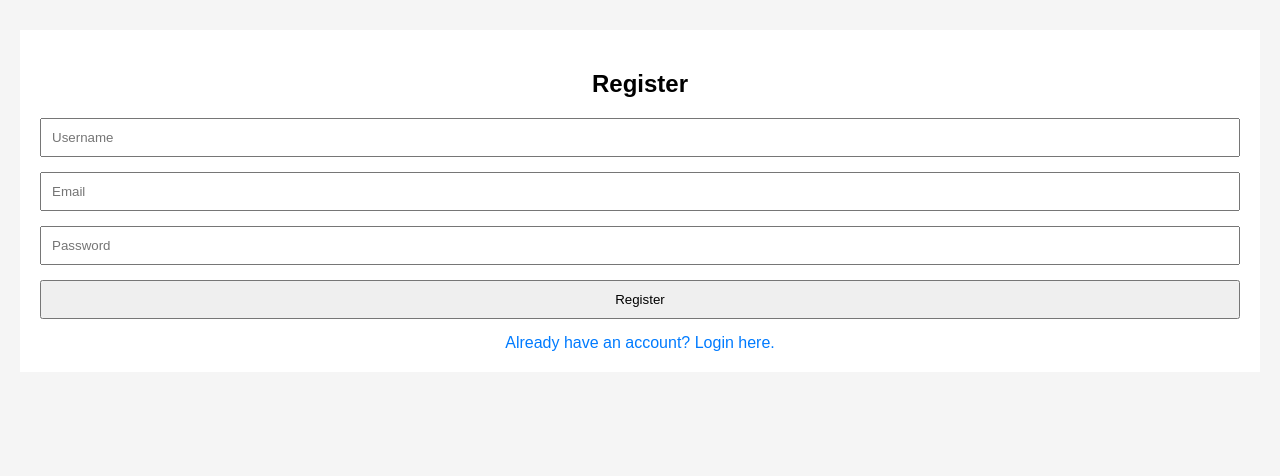
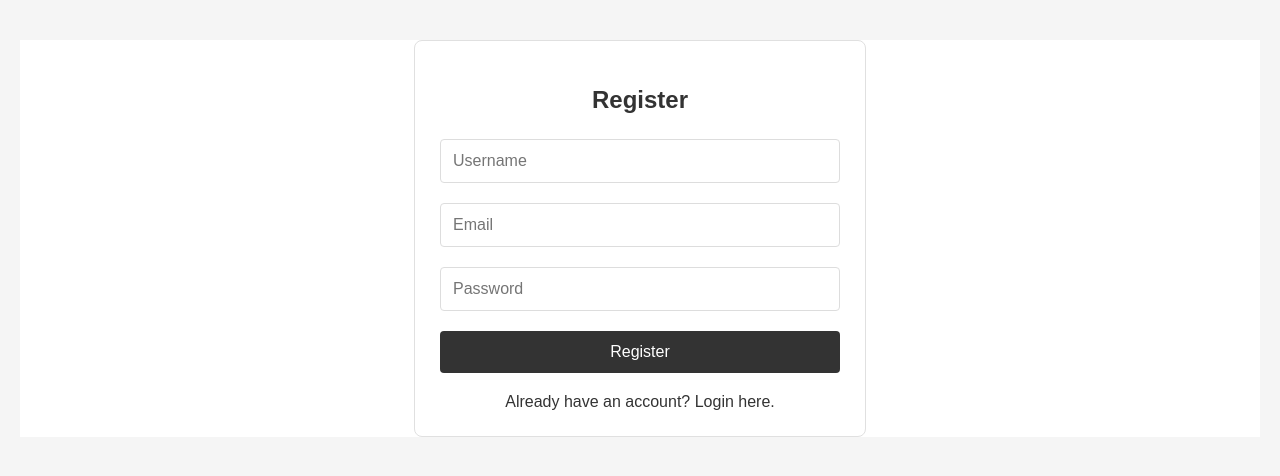
Before and after one commit to RishabhDhawad/BlogPost, a Flask app: page /register in a window 1280 px wide. Shown: the part 68-544 px from the top of the page. Run offline with Flask 3, Linux system fonts and the light colour scheme.

Commit message:
Improved frontend

```diff
--- a/templates/register.html
+++ b/templates/register.html
@@ -4,31 +4,66 @@
 
 <style>
     .register-container {
-        padding: 20px;
+        max-width: 400px;
+        margin: 40px auto;
+        padding: 25px;
+        background: white;
+        border: 1px solid #e0e0e0;
+        border-radius: 8px;
     }
+
     h2 {
         text-align: center;
+        color: #333;
+        margin-bottom: 25px;
     }
+
     .form-group {
-        margin-bottom: 15px;
+        margin-bottom: 20px;
     }
+
     .form-group input {
         width: 100%;
-        padding: 10px;
+        padding: 12px;
+        border: 1px solid #ddd;
+        border-radius: 4px;
         box-sizing: border-box;
+        font-size: 1rem;
     }
+
+    .form-group input:focus {
+        outline: none;
+        border-color: #999;
+    }
+
     .btn {
         width: 100%;
-        padding: 10px;
-        color: black;
+        padding: 12px;
+        background: #333;
+        color: white;
+        border: none;
+        border-radius: 4px;
+        cursor: pointer;
+        font-size: 1rem;
     }
+
+    .btn:hover {
+        background: #444;
+    }
+
     .login-link {
         text-align: center;
-        margin-top: 15px;
+        margin-top: 20px;
+        color: #666;
     }
+
     .login-link a {
-        color: #007bff;
+        color: #333;
         text-decoration: none;
+    }
+
+    .login-link a:hover {
+        text-decoration: underline;
     }
 </style>
 
```
Also changed, not shown: templates/detail.html (+58 -13 lines), templates/home.html (+15 -8 lines), templates/listblogs.html (+32 -10 lines), templates/login.html (+42 -7 lines).
